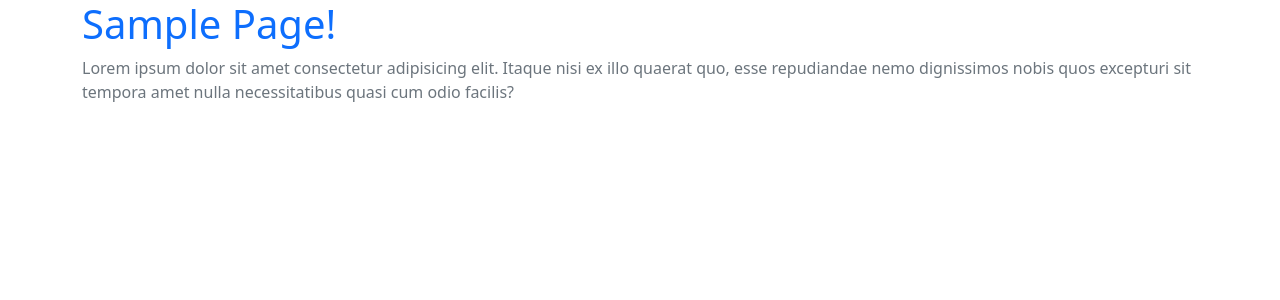
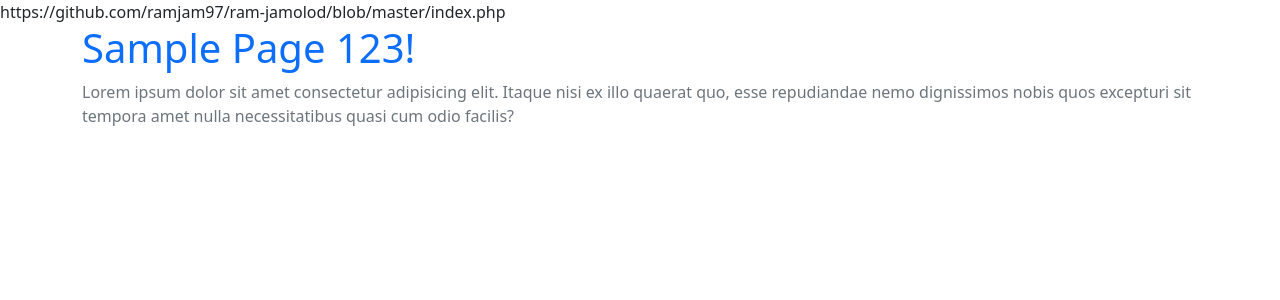
Before and after one commit to ramjam97/ram-jamolod, a PHP site: page / in a window 1280 px wide. Shown: the top 300 px of the page. Run offline with PHP 8.4, Linux system fonts and the light colour scheme.

Commit message:
Update index.php

```diff
--- a/index.php
+++ b/index.php
@@ -5,14 +5,13 @@
     <meta charset="UTF-8">
     <meta http-equiv="X-UA-Compatible" content="IE=edge">
     <meta name="viewport" content="width=device-width, initial-scale=1.0">
-    <title>Ramil Icalina Jamolod</title>
+    <title>Ramil Icalina Jamolod</title>https://github.com/ramjam97/ram-jamolod/blob/master/index.php
     <link href="https://cdn.jsdelivr.net/npm/bootstrap@5.0.2/dist/css/bootstrap.min.css" rel="stylesheet" integrity="sha384-EVSTQN3/azprG1Anm3QDgpJLIm9Nao0Yz1ztcQTwFspd3yD65VohhpuuCOmLASjC" crossorigin="anonymous">
-
 </head>
 
 <body>
     <div class="container">
-        <h1 class="text-primary">Sample Page!</h1>
+        <h1 class="text-primary">Sample Page 123!</h1>
         <p class="text-muted">Lorem ipsum dolor sit amet consectetur adipisicing elit. Itaque nisi ex illo quaerat quo, esse repudiandae nemo dignissimos nobis quos excepturi sit tempora amet nulla necessitatibus quasi cum odio facilis?</p>
     </div>
 </body>
```
